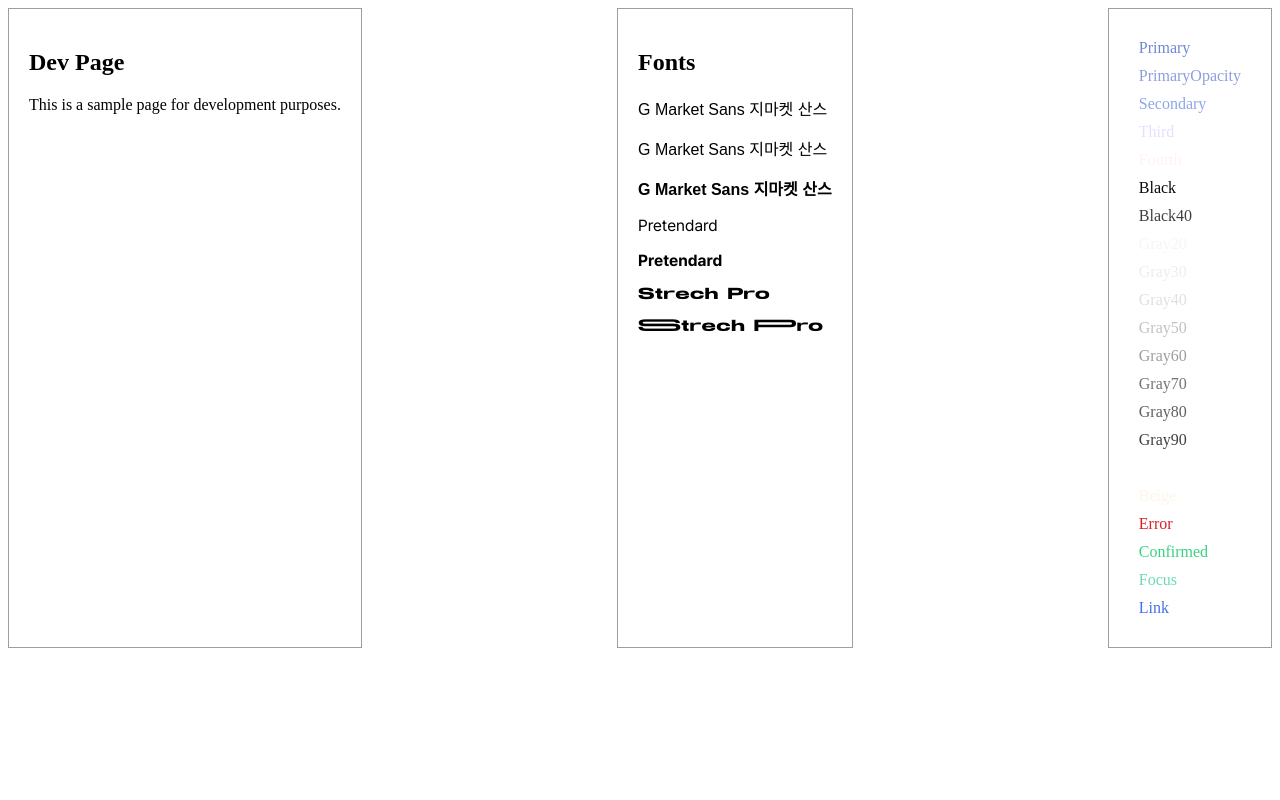
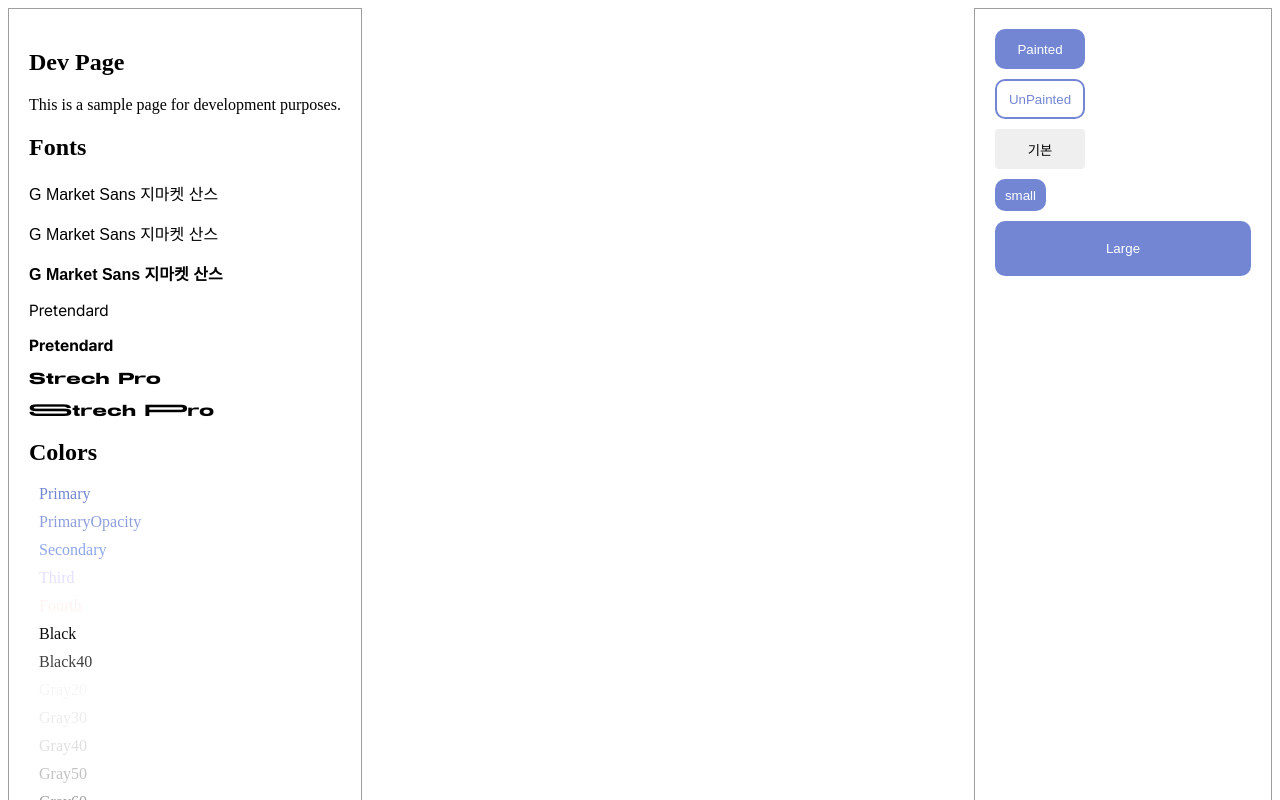
Before and after one commit to InterroCode/InterroCode-front, a React app: page /dev in a window 1280 px wide. Shown: the top 800 px of the page. Built offline with nearby package versions, Linux system fonts and the light colour scheme; the HTML template or start-up script is replaced by a standard one; a web font is replaced by a local one.

Commit message:
feat: 공통 컴포넌트 (Button) 생성

```diff
--- a/src/component/button/index.tsx
+++ b/src/component/button/index.tsx
@@ -0,0 +1,28 @@
+import { cx } from '@emotion/css'
+import { ButtonSizes, ButtonStyles } from '@/component/button/style.tsx'
+import { CSSProperties } from 'react'
+
+interface ButtonProps {
+  style?: CSSProperties
+  label?: string
+  variant?: keyof typeof ButtonStyles
+  size?: keyof typeof ButtonSizes
+  onClick?: () => void
+  img?: string
+}
+
+const Button = (props: ButtonProps) => {
+  const { style, label, variant = 'painted', size = 'medium', onClick, img } = props
+
+  return (
+    <button
+      className={cx(ButtonStyles['default'], ButtonStyles[variant], ButtonSizes[size])}
+      onClick={onClick}
+      style={style}>
+      {img && <img src={img} alt={'img'} />}
+      {label && label}
+    </button>
+  )
+}
+
+export default Button
--- a/src/pages/dev/index.tsx
+++ b/src/pages/dev/index.tsx
@@ -3,6 +3,7 @@ import { css } from '@emotion/css'
 // styles
 import { DevContainer } from '@/pages/dev/styles'
 import { Colors } from '@/styles.tsx'
+import Button from '@/component/button'
 
 type ColorsType = typeof Colors
 type ColorKeys = keyof ColorsType
@@ -14,8 +15,6 @@ const index = () => {
         <div>
           <h1>Dev Page</h1>
           <p>This is a sample page for development purposes.</p>
-        </div>
-        <div>
           <h2>Fonts</h2>
           <p
             className={css`
@@ -63,8 +62,7 @@ const index = () => {
             `}>
             SStrech PPro
           </p>
-        </div>
-        <div>
+          <h2>Colors</h2>
           {(Object.keys(Colors) as ColorKeys[]).map((color: ColorKeys) => {
             return (
               <div
@@ -78,8 +76,14 @@ const index = () => {
             )
           })}
         </div>
+        <div>
+          <Button label={'Painted'} style={{ marginBottom: '10px' }} />
+          <Button label={'UnPainted'} variant={'unpainted'} style={{ marginBottom: '10px' }} />
+          <Button label={'기본'} variant={'default'} style={{ marginBottom: '10px' }} />
+          <Button label={'small'} style={{ marginBottom: '10px' }} size={'small'} />
+          <Button label={'Large'} style={{ marginBottom: '10px' }} size={'large'} />
+        </div>
       </section>
-      <section></section>
     </DevContainer>
   )
 }
```
